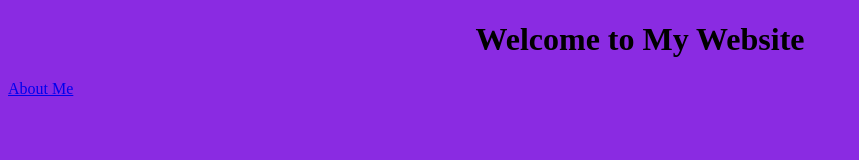
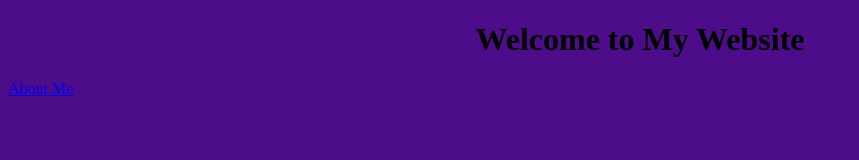
Before and after one commit to murod91/miniature-barnacle, a plain HTML site: page index.HTML in a window 1280 px wide. Shown: the whole page, without its empty margins (0-859 px from the left). Drawn offline with Linux system fonts and the light colour scheme.

Commit message:
CSS style change

```diff
--- a/css/style.css
+++ b/css/style.css
@@ -1,5 +1,5 @@
 body {
-  background: blueviolet;
+  background: rgb(77, 12, 138);
 }
 
 h1 {
```
